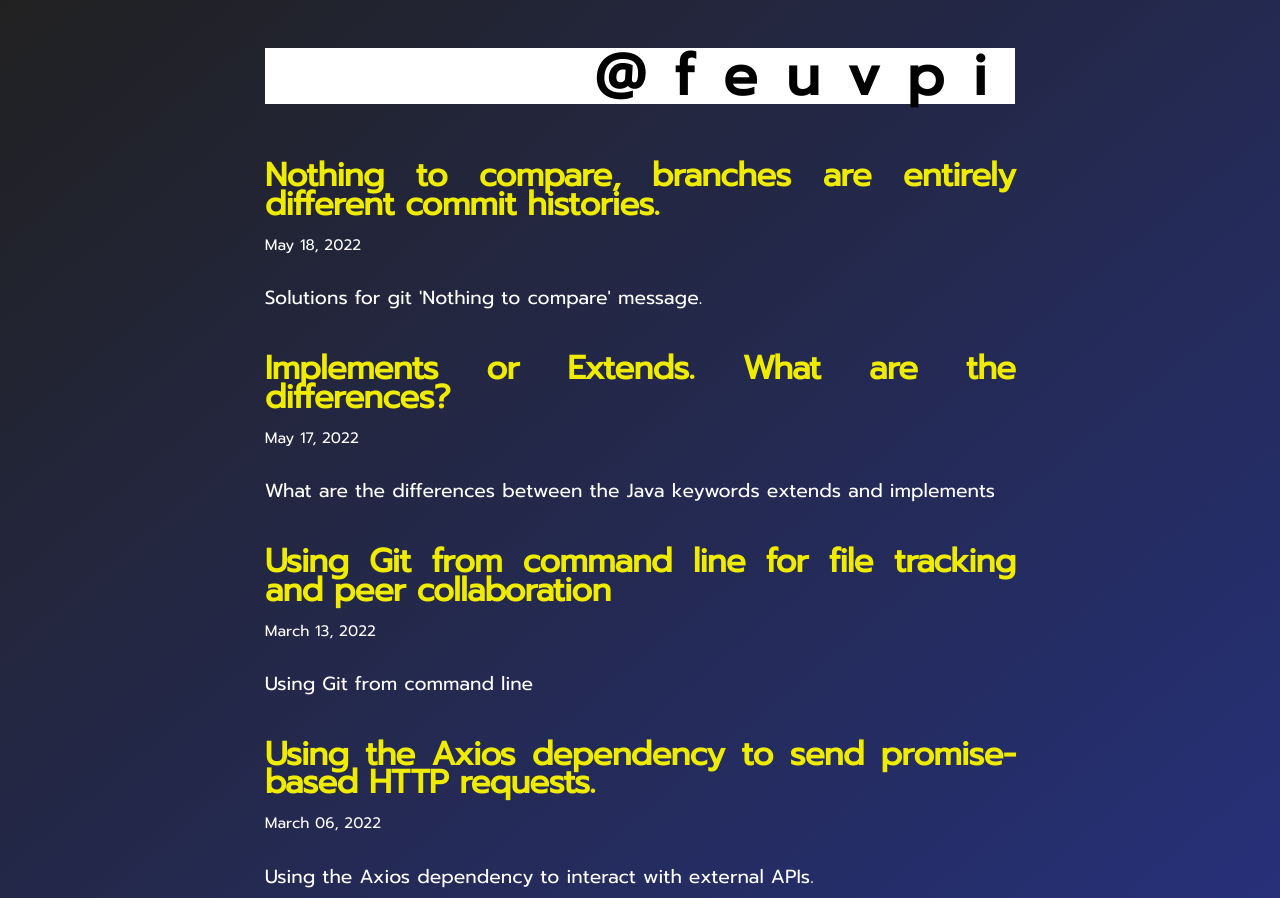
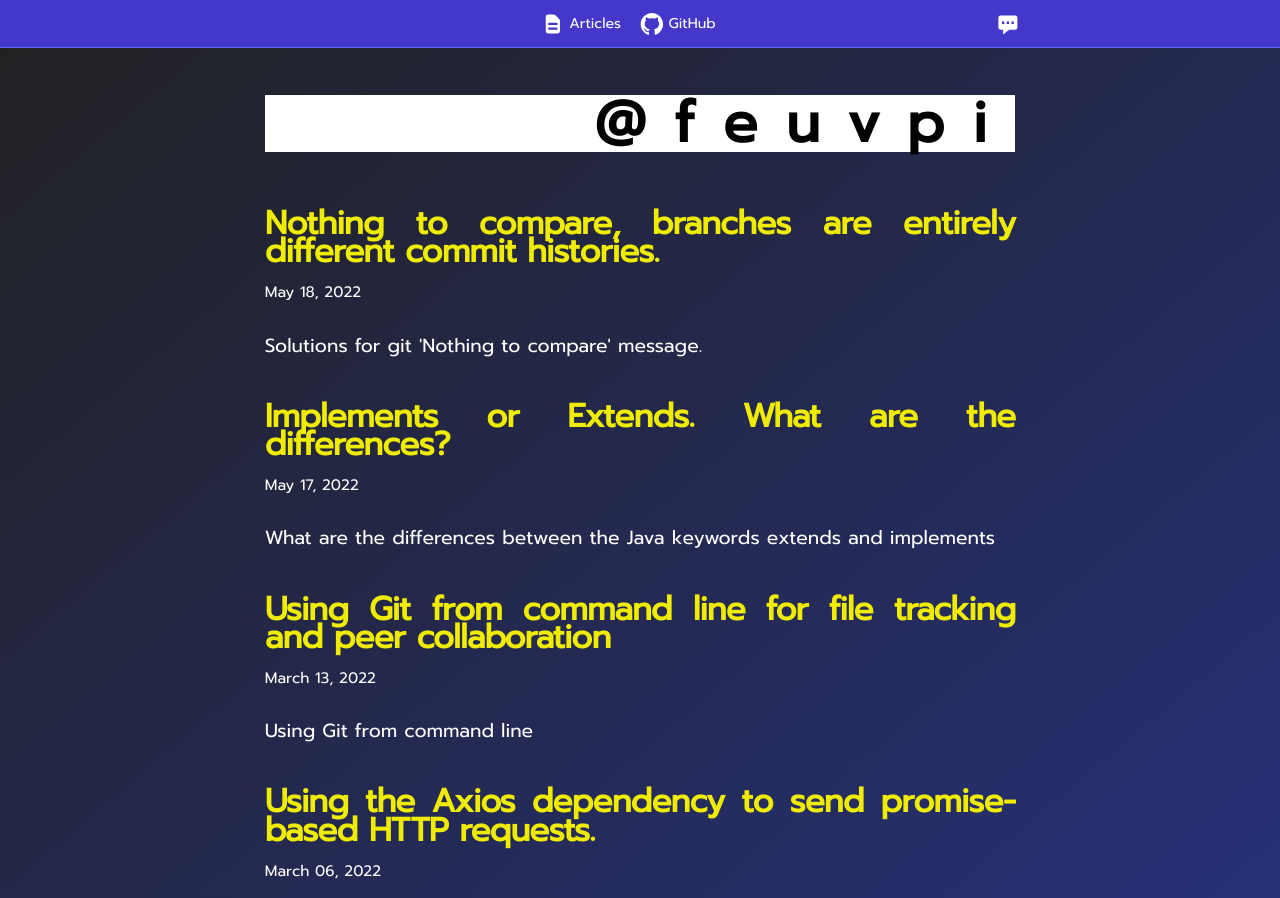
Before and after one commit to feuvpi/watzke, a Gatsby site: page / in a window 1280 px wide. Shown: the top 898 px of the page. Built offline with nearby package versions, Linux system fonts and the light colour scheme; Gatsby itself is replaced by a stand-in of ours.

Commit message:
elaborado primeira parte do component Navbar. Realizado a integração com todas as paginas. Instalado Tailwind e Heroicons.

```diff
--- a/gatsby-browser.js
+++ b/gatsby-browser.js
@@ -1,4 +1,5 @@
 // custom typefaces
+import './src/styles/global.css'
 import "typeface-montserrat"
 import "typeface-merriweather"
 // normalize CSS across browsers
@@ -12,3 +13,6 @@ import "prismjs/themes/prism.css"
 //import GoogleFonts Outfit
 import "@fontsource/outfit"
 import "@fontsource/prompt"
+
+//TailwindCSS
+//import './src/styles/global.css'
--- a/gatsby-config.js
+++ b/gatsby-config.js
@@ -13,11 +13,13 @@ module.exports = {
   },
   plugins: [
     `gatsby-plugin-image`,
+    'gatsby-plugin-postcss',
     {
       resolve: `gatsby-source-filesystem`,
       options: {
         path: `${__dirname}/content/blog`,
         name: `blog`,
+        //ignore: [`**/\.*`]
       },
     },
     {
--- /dev/null
+++ b/postcss.config.js
@@ -0,0 +1,6 @@
+module.exports = {
+  plugins: {
+    tailwindcss: {},
+    autoprefixer: {},
+  },
+}
--- /dev/null
+++ b/src/components/Navbar/Navbar.jsx
@@ -0,0 +1,126 @@
+import React from 'react'
+import { DocumentTextIcon, ChatAltIcon } from '@heroicons/react/solid'
+
+const Navbar = () => {
+  return (
+    <>
+      <nav className='block sticky top-0 z-100 h-10 bg-indigo-700 border-b border-indigo-500'>
+        <div className='items-center flex w-auto justify-between justify-self-center h-10 max-w-2xl m-auto px-4'>
+          <div className='justify-between'></div>
+
+          <div className='flex justify-between p-2'>
+            <div className='flex flex-row p-2'>
+              <div>
+                <DocumentTextIcon className='w-5 h-5 text-white'/>
+              </div>
+              <div className='pl-1 text-xs self-center'>Articles</div>
+            </div>
+
+            <div className='flex flex-row p-2'>
+              <div>
+                <svg className="w-5 h-5" viewBox='0 0 128 128'>
+                  <g fill='#ffffff'>
+                    <path
+                      fill-rule='evenodd'
+                      clip-rule='evenodd'
+                      d='M64 5.103c-33.347 0-60.388 27.035-60.388 60.388 0 26.682 17.303 49.317 41.297 57.303 3.017.56 4.125-1.31 4.125-2.905 0-1.44-.056-6.197-.082-11.243-16.8 3.653-20.345-7.125-20.345-7.125-2.747-6.98-6.705-8.836-6.705-8.836-5.48-3.748.413-3.67.413-3.67 6.063.425 9.257 6.223 9.257 6.223 5.386 9.23 14.127 6.562 17.573 5.02.542-3.903 2.107-6.568 3.834-8.076-13.413-1.525-27.514-6.704-27.514-29.843 0-6.593 2.36-11.98 6.223-16.21-.628-1.52-2.695-7.662.584-15.98 0 0 5.07-1.623 16.61 6.19C53.7 35 58.867 34.327 64 34.304c5.13.023 10.3.694 15.127 2.033 11.526-7.813 16.59-6.19 16.59-6.19 3.287 8.317 1.22 14.46.593 15.98 3.872 4.23 6.215 9.617 6.215 16.21 0 23.194-14.127 28.3-27.574 29.796 2.167 1.874 4.097 5.55 4.097 11.183 0 8.08-.07 14.583-.07 16.572 0 1.607 1.088 3.49 4.148 2.897 23.98-7.994 41.263-30.622 41.263-57.294C124.388 32.14 97.35 5.104 64 5.104z'
+                    ></path>
+                    <path d='M26.484 91.806c-.133.3-.605.39-1.035.185-.44-.196-.685-.605-.543-.906.13-.31.603-.395 1.04-.188.44.197.69.61.537.91zm2.446 2.729c-.287.267-.85.143-1.232-.28-.396-.42-.47-.983-.177-1.254.298-.266.844-.14 1.24.28.394.426.472.984.17 1.255zM31.312 98.012c-.37.258-.976.017-1.35-.52-.37-.538-.37-1.183.01-1.44.373-.258.97-.025 1.35.507.368.545.368 1.19-.01 1.452zm3.261 3.361c-.33.365-1.036.267-1.552-.23-.527-.487-.674-1.18-.343-1.544.336-.366 1.045-.264 1.564.23.527.486.686 1.18.333 1.543zm4.5 1.951c-.147.473-.825.688-1.51.486-.683-.207-1.13-.76-.99-1.238.14-.477.823-.7 1.512-.485.683.206 1.13.756.988 1.237zm4.943.361c.017.498-.563.91-1.28.92-.723.017-1.308-.387-1.315-.877 0-.503.568-.91 1.29-.924.717-.013 1.306.387 1.306.88zm4.598-.782c.086.485-.413.984-1.126 1.117-.7.13-1.35-.172-1.44-.653-.086-.498.422-.997 1.122-1.126.714-.123 1.354.17 1.444.663zm0 0'></path>
+                  </g>
+                </svg>
+              </div>
+              <div className='pl-1 text-xs self-center'>GitHub</div>
+            </div>
+          </div>
+          <div className='justify-between'>
+            <div>
+              <ChatAltIcon className='w-5 h-5'/>
+            </div>
+          </div>
+        </div>
+      </nav>
+    </>
+  )
+}
+
+export default Navbar
+
+/**
+ *
+ *
+ *
+ *   <nav
+        class="
+          flex flex-wrap
+          items-center
+          justify-between
+          w-full
+          py-4
+          md:py-0
+          px-4
+          text-lg text-gray-700
+          bg-blue-600
+
+        "
+      >
+       <div>
+
+        </div>
+
+         <svg
+            xmlns="http://www.w3.org/2000/svg"
+            id="menu-button"
+            class="h-6 w-6 cursor-pointer md:hidden block"
+            fill="none"
+            viewBox="0 0 24 24"
+            stroke="currentColor"
+          >
+            <path
+              stroke-linecap="round"
+              stroke-linejoin="round"
+              stroke-width="2"
+              d="M4 6h16M4 12h16M4 18h16"
+            />
+          </svg>
+
+       <div class="hidden w-full md:flex md:items-center md:w-auto" id="menu">
+          <ul
+            class="
+              pt-4
+              text-base text-gray-700
+              md:flex
+              md:justify-between
+              md:pt-0"
+          >
+            <li>
+              <a class="md:p-4 py-2 block hover:text-purple-400" href="#"
+                >Features</a
+              >
+            </li>
+            <li>
+              <a class="md:p-4 py-2 block hover:text-purple-400" href="#"
+                >Pricing</a
+              >
+            </li>
+            <li>
+              <a class="md:p-4 py-2 block hover:text-purple-400" href="#"
+                >Customers</a
+              >
+            </li>
+            <li>
+              <a class="md:p-4 py-2 block hover:text-purple-400" href="#"
+                >Blog</a
+              >
+            </li>
+            <li>
+              <a
+                class="md:p-4 py-2 block hover:text-purple-400 text-purple-500"
+                href="#"
+                >Sign Up</a
+              >
+            </li>
+          </ul>
+        </div>
+    </nav>
+ *
+ */
--- a/src/pages/index.js
+++ b/src/pages/index.js
@@ -4,6 +4,7 @@ import { Link, graphql } from "gatsby"
 import Bio from "../components/bio"
 import Layout from "../components/layout"
 import Seo from "../components/seo"
+import Navbar from "../components/Navbar/Navbar";
 
 const BlogIndex = ({ data, location }) => {
   const siteTitle = data.site.siteMetadata?.title || `Title`
@@ -13,20 +14,21 @@ const BlogIndex = ({ data, location }) => {
     return (
       <Layout location={location} title={siteTitle}>
         <Seo title="Some cool tech blog" />
-        <Bio />
         <p>
           No blog posts found. Add markdown posts to "content/blog" (or the
           directory you specified for the "gatsby-source-filesystem" plugin in
           gatsby-config.js).
         </p>
+        <Bio />
       </Layout>
     )
   }
 
   return (
+    <>
+    <Navbar/>
     <Layout location={location} title={siteTitle}>
       <Seo title="All posts" />
-
       <ol style={{ listStyle: `none` }}>
         {posts.map(post => {
           const title = post.frontmatter.title || post.fields.slug
@@ -61,6 +63,8 @@ const BlogIndex = ({ data, location }) => {
       </ol>
       <Bio />
     </Layout>
+    </>
+
   )
 }
 
--- /dev/null
+++ b/src/styles/global.css
@@ -0,0 +1,3 @@
+@tailwind base;
+@tailwind components;
+@tailwind utilities;
--- a/src/templates/blog-post.js
+++ b/src/templates/blog-post.js
@@ -4,6 +4,7 @@ import { Link, graphql } from "gatsby"
 import Bio from "../components/bio"
 import Layout from "../components/layout"
 import Seo from "../components/seo"
+import Navbar from "../components/Navbar/Navbar";
 
 const BlogPostTemplate = ({ data, location }) => {
   const post = data.markdownRemark
@@ -11,6 +12,9 @@ const BlogPostTemplate = ({ data, location }) => {
   const { previous, next } = data
 
   return (
+    <>
+
+    <Navbar/>
     <Layout location={location} title={siteTitle}>
       <Seo
         title={post.frontmatter.title}
@@ -61,6 +65,9 @@ const BlogPostTemplate = ({ data, location }) => {
         </ul>
       </nav>
     </Layout>
+
+    </>
+
   )
 }
 
--- /dev/null
+++ b/tailwind.config.js
@@ -0,0 +1,9 @@
+module.exports = {
+  content: [
+    "./src/**/*.{js,jsx,ts,tsx}",
+  ],
+  theme: {
+    extend: {},
+  },
+  plugins: [],
+}
```
Also changed, not shown: package.json (+9 -1 lines), 1 other file.
